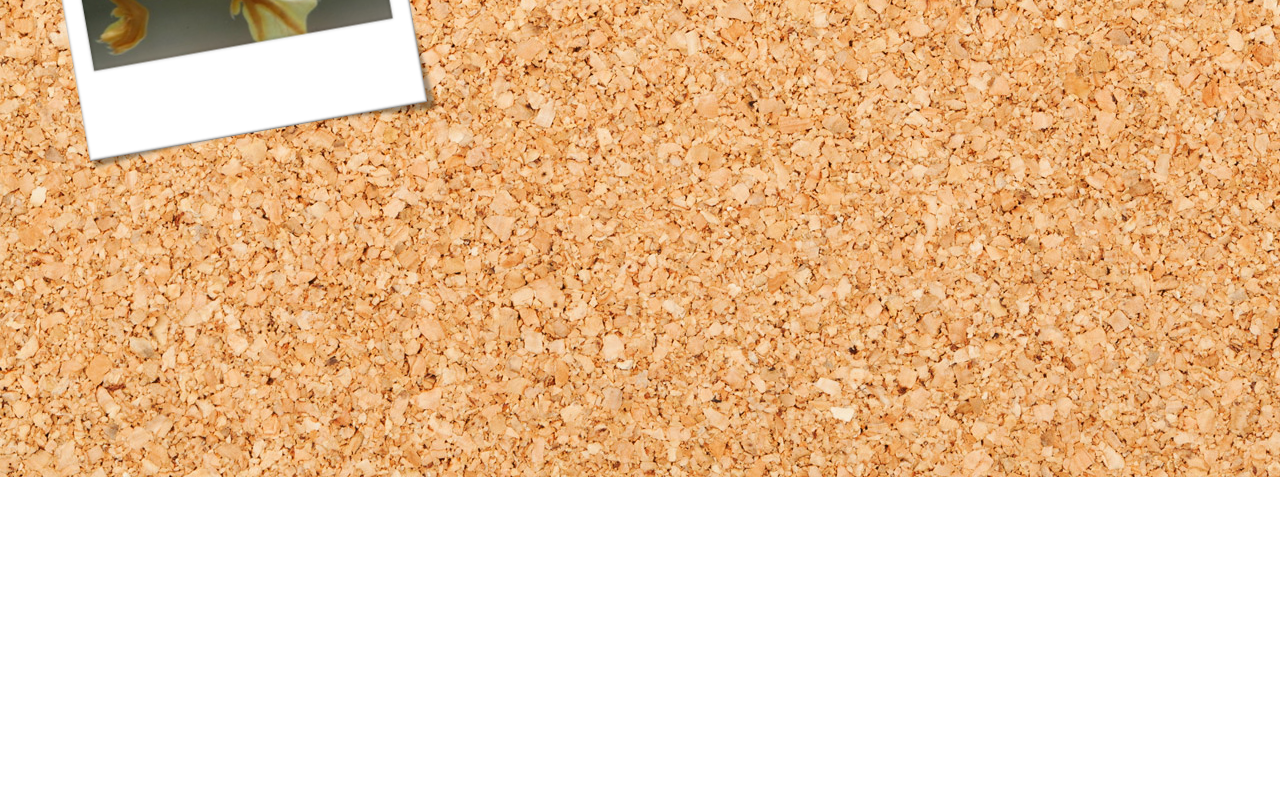
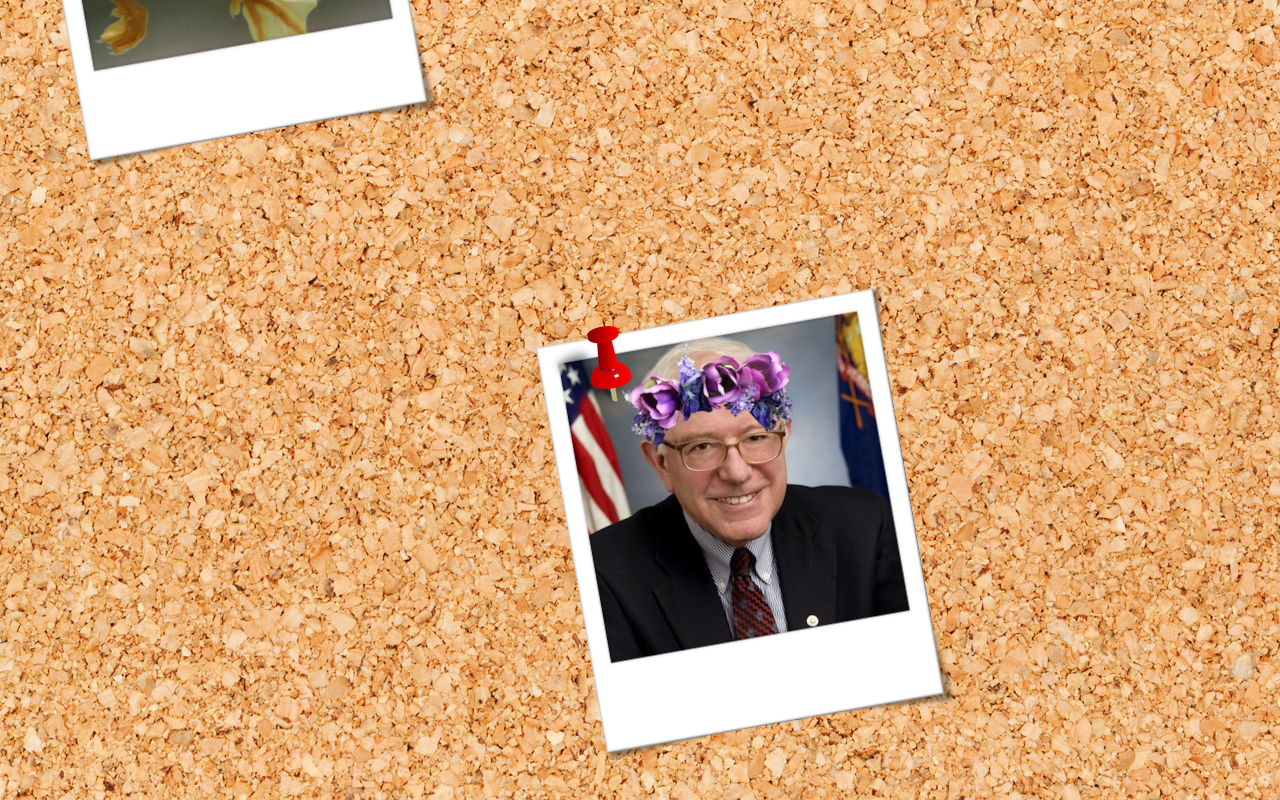
Before and after one commit to larrytun/CSS_pinboard, a plain HTML site: page index.html in a window 1280 px wide. Shown: the part 323-1123 px from the top of the page. Before the commit the page ends 800 px from the top, so only its background shows below. Drawn offline with Linux system fonts and the light colour scheme.

Commit message:
add bernie image and position on board

```diff
--- a/index.html
+++ b/index.html
@@ -9,6 +9,8 @@
     <div class="duck-polaroid">
       <img src="img/polaroid.png" alt="polaroid picture frame" />
     </div>
-
+    <div class="bernie-polaroid">
+      <img src="img/polaroid.png" alt="polaroid picture frame" />
+    </div>
   </body>
 </html>
--- a/styles.css
+++ b/styles.css
@@ -2,8 +2,42 @@ body {
   background-image: url("img/cork-board.jpg");
 }
 
+.bernie-polaroid {
+  position: absolute;
+  top: 600px;
+  left: 300px;
+}
+
+.bernie-polaroid img {
+  width: 450px;
+  z-index: 0;
+  position: relative;
+  top: 50%;
+  left: 50%;
+  transform: rotate(-10deg);
+}
+
+.bernie-polaroid:before{
+  content: url("img/bernie.jpg");
+  position: absolute;
+  z-index: -1;
+  top: 8%;
+  left: 60%;
+  transform: rotate(-10deg);
+}
+
+.bernie-polaroid:after {
+  content: url("img/red-pin.png");
+  z-index: 1;
+  position: absolute;
+  top: 10%;
+  left: 55%;
+}
+
+
 .duck-polaroid {
   position: absolute;
+
 }
 
 .duck-polaroid img {
```
Also changed, not shown: img/bernie.jpg (added).
